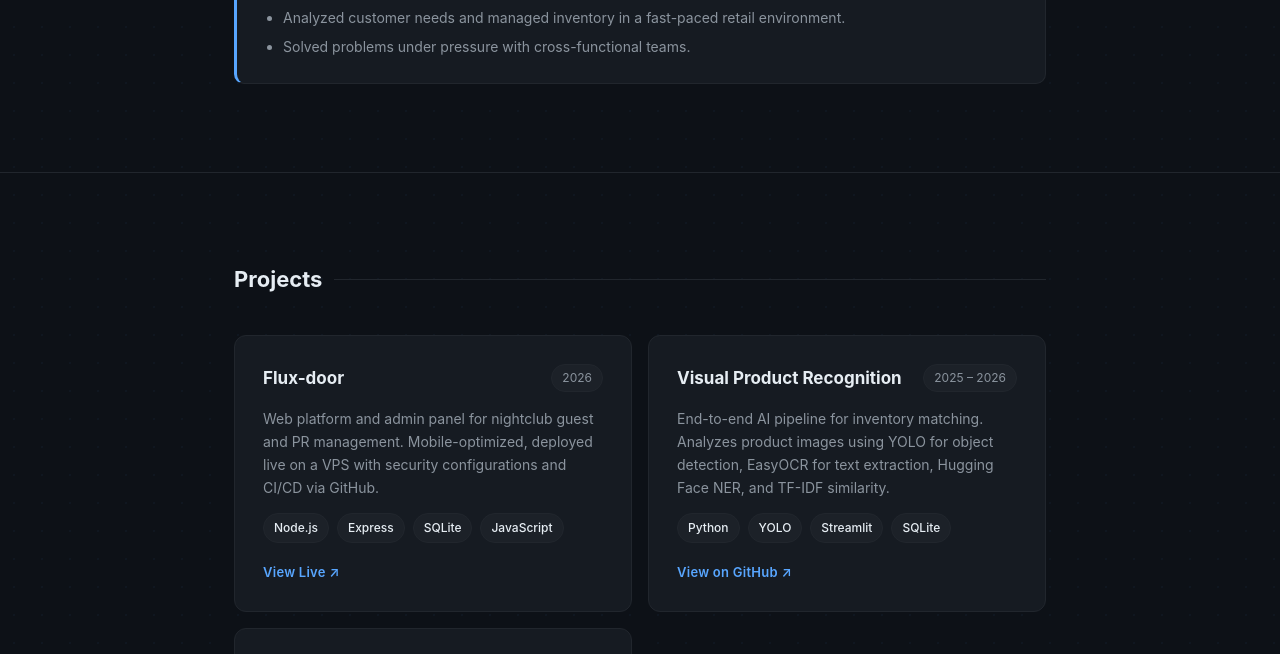
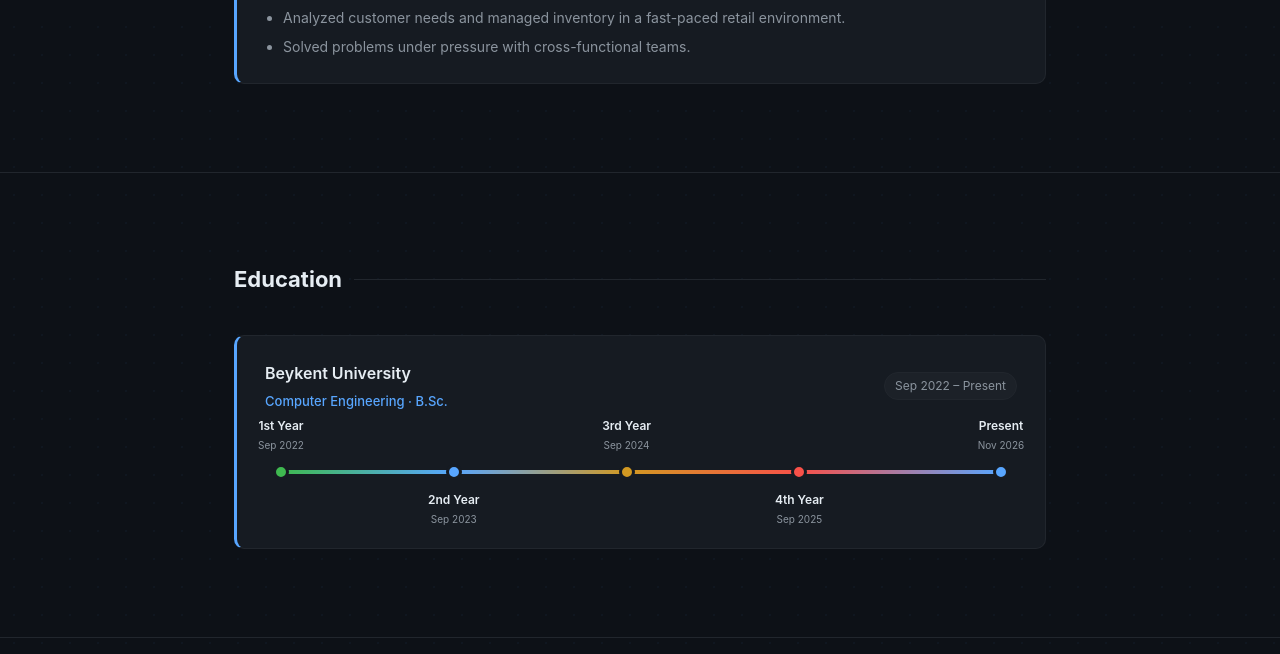
Before and after one commit to 007Kutay/007Kutay.github.io, a plain HTML site: page index.html in a window 1280 px wide. Shown: the part 2115-2769 px from the top of the page. Drawn offline with Linux system fonts and the light colour scheme.

Commit message:
Add education roadmap section below experience
Beykent University (Sep 2022 - Present) shown as a horizontal
color-coded roadmap with 4 year milestones and a pulsing current
marker. Fully bilingual (EN/TR).

Co-Authored-By: Claude Sonnet 4.6 <noreply@anthropic.com>

```diff
--- a/index.html
+++ b/index.html
@@ -15,6 +15,7 @@
         <li><a href="#about" data-i18n="nav_about">About</a></li>
         <li><a href="#skills" data-i18n="nav_skills">Skills</a></li>
         <li><a href="#experience" data-i18n="nav_experience">Experience</a></li>
+        <li><a href="#education" data-i18n="nav_edu">Education</a></li>
         <li><a href="#projects" data-i18n="nav_projects">Projects</a></li>
         <li><a href="#contact" data-i18n="nav_contact">Contact</a></li>
       </ul>
@@ -187,6 +188,67 @@
     </div>
   </section>
 
+  <section id="education">
+    <div class="container">
+      <h2 data-i18n="edu_heading">Education</h2>
+      <div class="edu-card">
+        <div class="edu-header">
+          <div>
+            <h3 data-i18n="edu_school">Beykent University</h3>
+            <p class="company" data-i18n="edu_dept">Computer Engineering · B.Sc.</p>
+          </div>
+          <span class="date" data-i18n="edu_date">Sep 2022 – Present</span>
+        </div>
+        <div class="roadmap-wrap">
+          <div class="roadmap-track">
+            <div class="roadmap-fill"></div>
+
+            <div class="rm-node" style="left:0%">
+              <div class="rm-dot" style="--dot-color:#3fb950"></div>
+              <div class="rm-label rm-label--top">
+                <span class="rm-title" data-i18n="rm_y1">1st Year</span>
+                <span class="rm-date-label">Sep 2022</span>
+              </div>
+            </div>
+
+            <div class="rm-node" style="left:24%">
+              <div class="rm-dot" style="--dot-color:#58a6ff"></div>
+              <div class="rm-label rm-label--bottom">
+                <span class="rm-title" data-i18n="rm_y2">2nd Year</span>
+                <span class="rm-date-label">Sep 2023</span>
+              </div>
+            </div>
+
+            <div class="rm-node" style="left:48%">
+              <div class="rm-dot" style="--dot-color:#d29922"></div>
+              <div class="rm-label rm-label--top">
+                <span class="rm-title" data-i18n="rm_y3">3rd Year</span>
+                <span class="rm-date-label">Sep 2024</span>
+              </div>
+            </div>
+
+            <div class="rm-node" style="left:72%">
+              <div class="rm-dot" style="--dot-color:#f85149"></div>
+              <div class="rm-label rm-label--bottom">
+                <span class="rm-title" data-i18n="rm_y4">4th Year</span>
+                <span class="rm-date-label">Sep 2025</span>
+              </div>
+            </div>
+
+            <div class="rm-node" style="left:100%">
+              <div class="rm-dot rm-dot--pulse" style="--dot-color:#58a6ff"></div>
+              <div class="rm-label rm-label--top">
+                <span class="rm-title" data-i18n="rm_now">Present</span>
+                <span class="rm-date-label">Nov 2026</span>
+              </div>
+            </div>
+
+          </div>
+        </div>
+      </div>
+    </div>
+  </section>
+
   <section id="projects">
     <div class="container">
       <h2 data-i18n="projects_heading">Projects</h2>
@@ -266,6 +328,7 @@
         nav_about: "About",
         nav_skills: "Skills",
         nav_experience: "Experience",
+        nav_edu: "Education",
         nav_projects: "Projects",
         nav_contact: "Contact",
         nav_status: "Available",
@@ -284,6 +347,15 @@
         skills_web: "Web & Database",
         skills_tools: "Tools",
         experience_heading: "Experience",
+        edu_heading: "Education",
+        edu_school: "Beykent University",
+        edu_dept: "Computer Engineering · B.Sc.",
+        edu_date: "Sep 2022 – Present",
+        rm_y1: "1st Year",
+        rm_y2: "2nd Year",
+        rm_y3: "3rd Year",
+        rm_y4: "4th Year",
+        rm_now: "Present",
         exp1_title: "Software Engineering Intern",
         exp1_li1: "Built RESTful APIs and database architectures using Node.js, LoopBack4, TypeScript, and PostgreSQL.",
         exp1_li2: "Set up Docker containers and managed version control with Git/GitHub.",
@@ -309,6 +381,7 @@
         nav_about: "Hakkımda",
         nav_skills: "Yetenekler",
         nav_experience: "Deneyim",
+        nav_edu: "Eğitim",
         nav_projects: "Projeler",
         nav_contact: "İletişim",
         nav_status: "Müsait",
@@ -327,6 +400,15 @@
         skills_web: "Web & Veritabanı",
         skills_tools: "Araçlar",
         experience_heading: "Deneyim",
+        edu_heading: "Eğitim",
+        edu_school: "Beykent Üniversitesi",
+        edu_dept: "Bilgisayar Mühendisliği · Lisans",
+        edu_date: "Eyl 2022 – Günümüz",
+        rm_y1: "1. Yıl",
+        rm_y2: "2. Yıl",
+        rm_y3: "3. Yıl",
+        rm_y4: "4. Yıl",
+        rm_now: "Günümüz",
         exp1_title: "Yazılım Geliştirici Stajyeri",
         exp1_li1: "Node.js, LoopBack4, TypeScript ve PostgreSQL kullanarak RESTful API'ler ve veritabanı mimarileri geliştirdim.",
         exp1_li2: "Docker konteynerleri kurdum ve Git/GitHub ile sürüm kontrolü yönettim.",
--- a/style.css
+++ b/style.css
@@ -569,6 +569,103 @@ section > .container > p {
   text-decoration: underline;
 }
 
+/* EDUCATION ROADMAP */
+.edu-card {
+  background: var(--bg2);
+  border: 1px solid var(--border);
+  border-left: 3px solid var(--accent);
+  border-radius: 10px;
+  padding: 24px 28px;
+}
+
+.edu-header {
+  display: flex;
+  justify-content: space-between;
+  align-items: center;
+  gap: 16px;
+  margin-bottom: 8px;
+  flex-wrap: wrap;
+}
+
+.edu-header h3 {
+  font-size: 16px;
+  font-weight: 600;
+  color: var(--text);
+}
+
+.roadmap-wrap {
+  padding: 50px 16px 50px;
+}
+
+.roadmap-track {
+  position: relative;
+  height: 4px;
+  background: var(--bg3);
+  border-radius: 999px;
+}
+
+.roadmap-fill {
+  position: absolute;
+  inset: 0;
+  background: linear-gradient(to right, #3fb950 0%, #58a6ff 24%, #d29922 48%, #f85149 72%, #58a6ff 100%);
+  border-radius: 999px;
+}
+
+.rm-node {
+  position: absolute;
+  top: 50%;
+  transform: translate(-50%, -50%);
+}
+
+.rm-dot {
+  width: 16px;
+  height: 16px;
+  border-radius: 50%;
+  background: var(--dot-color, var(--accent));
+  border: 3px solid var(--bg2);
+  position: relative;
+  z-index: 1;
+}
+
+.rm-dot--pulse {
+  animation: rmPulse 2s ease-in-out infinite;
+}
+
+@keyframes rmPulse {
+  0%, 100% { box-shadow: 0 0 0 0 rgba(88, 166, 255, 0.5); }
+  50%       { box-shadow: 0 0 0 7px rgba(88, 166, 255, 0); }
+}
+
+.rm-label {
+  position: absolute;
+  display: flex;
+  flex-direction: column;
+  align-items: center;
+  white-space: nowrap;
+  gap: 1px;
+  left: 50%;
+  transform: translateX(-50%);
+}
+
+.rm-label--top {
+  bottom: calc(100% + 10px);
+}
+
+.rm-label--bottom {
+  top: calc(100% + 10px);
+}
+
+.rm-title {
+  font-size: 12px;
+  font-weight: 600;
+  color: var(--text);
+}
+
+.rm-date-label {
+  font-size: 10px;
+  color: var(--muted);
+}
+
 /* FOOTER */
 footer {
   border-top: 1px solid var(--border);
```
